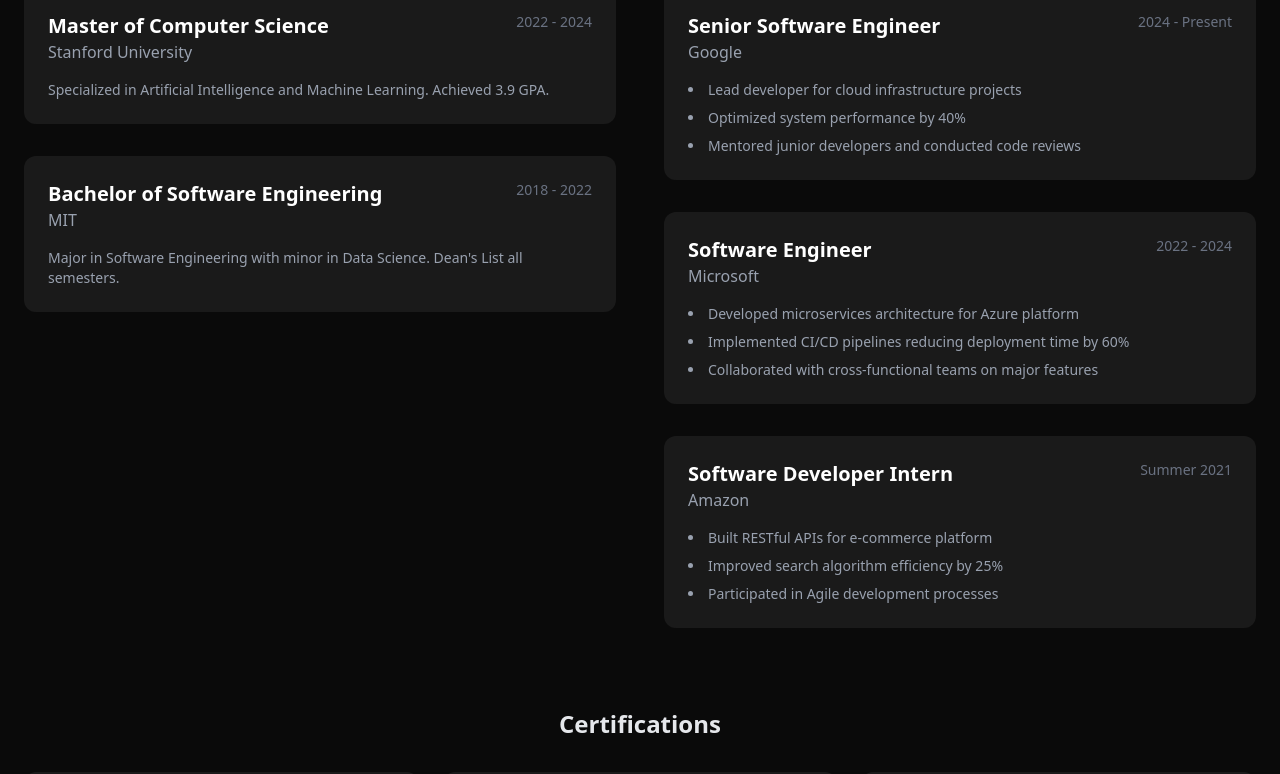
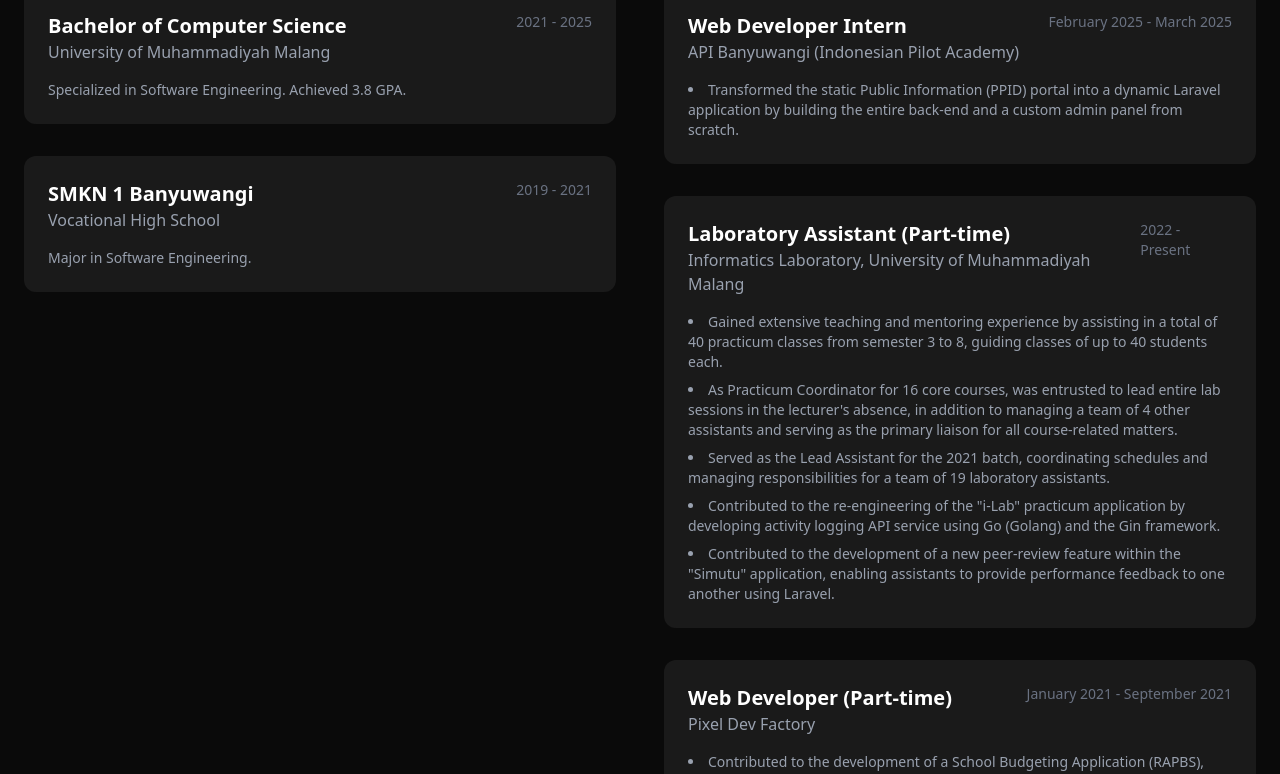
Before and after one commit to Zzathy/react-portfolio-ts, a React (Vite) app: page / in a window 1280 px wide. Shown: the part 1060-1834 px from the top of the page. Built offline with nearby package versions, Linux system fonts and the light colour scheme.

Commit message:
feat(resume): update education and experience section

```diff
--- a/src/App.tsx
+++ b/src/App.tsx
@@ -187,15 +187,16 @@
                 <div className="flex justify-between items-start">
                   <div>
                     <h4 className="text-xl font-semibold text-white">
-                      Master of Computer Science
+                      Bachelor of Computer Science
                     </h4>
-                    <p className="text-gray-400">Stanford University</p>
+                    <p className="text-gray-400">
+                      University of Muhammadiyah Malang
+                    </p>
                   </div>
-                  <span className="text-sm text-gray-500">2022 - 2024</span>
+                  <span className="text-sm text-gray-500">2021 - 2025</span>
                 </div>
                 <p className="text-gray-400 text-sm">
-                  Specialized in Artificial Intelligence and Machine Learning.
-                  Achieved 3.9 GPA.
+                  Specialized in Software Engineering. Achieved 3.8 GPA.
                 </p>
               </div>
 
@@ -203,15 +204,14 @@
                 <div className="flex justify-between items-start">
                   <div>
                     <h4 className="text-xl font-semibold text-white">
-                      Bachelor of Software Engineering
+                      SMKN 1 Banyuwangi
                     </h4>
-                    <p className="text-gray-400">MIT</p>
+                    <p className="text-gray-400">Vocational High School</p>
                   </div>
-                  <span className="text-sm text-gray-500">2018 - 2022</span>
+                  <span className="text-sm text-gray-500">2019 - 2021</span>
                 </div>
                 <p className="text-gray-400 text-sm">
-                  Major in Software Engineering with minor in Data Science.
-                  Dean's List all semesters.
+                  Major in Software Engineering.
                 </p>
               </div>
             </div>
@@ -226,38 +226,21 @@
                 <div className="flex justify-between items-start">
                   <div>
                     <h4 className="text-xl font-semibold text-white">
-                      Senior Software Engineer
+                      Web Developer Intern
                     </h4>
-                    <p className="text-gray-400">Google</p>
+                    <p className="text-gray-400">
+                      API Banyuwangi (Indonesian Pilot Academy)
+                    </p>
                   </div>
-                  <span className="text-sm text-gray-500">2024 - Present</span>
-                </div>
-                <ul className="text-gray-400 text-sm list-disc list-inside space-y-2">
-                  <li>Lead developer for cloud infrastructure projects</li>
-                  <li>Optimized system performance by 40%</li>
-                  <li>Mentored junior developers and conducted code reviews</li>
-                </ul>
-              </div>
-
-              <div className="bg-[#1a1a1a] p-6 rounded-xl space-y-4">
-                <div className="flex justify-between items-start">
-                  <div>
-                    <h4 className="text-xl font-semibold text-white">
-                      Software Engineer
-                    </h4>
-                    <p className="text-gray-400">Microsoft</p>
-                  </div>
-                  <span className="text-sm text-gray-500">2022 - 2024</span>
+                  <span className="text-sm text-gray-500">
+                    February 2025 - March 2025
+                  </span>
                 </div>
                 <ul className="text-gray-400 text-sm list-disc list-inside space-y-2">
                   <li>
-                    Developed microservices architecture for Azure platform
-                  </li>
-                  <li>
-                    Implemented CI/CD pipelines reducing deployment time by 60%
-                  </li>
-                  <li>
-                    Collaborated with cross-functional teams on major features
+                    Transformed the static Public Information (PPID) portal into
+                    a dynamic Laravel application by building the entire
+                    back-end and a custom admin panel from scratch.
                   </li>
                 </ul>
               </div>
@@ -266,22 +249,75 @@
                 <div className="flex justify-between items-start">
                   <div>
                     <h4 className="text-xl font-semibold text-white">
-                      Software Developer Intern
+                      Laboratory Assistant (Part-time)
                     </h4>
-                    <p className="text-gray-400">Amazon</p>
+                    <p className="text-gray-400">
+                      Informatics Laboratory, University of Muhammadiyah Malang
+                    </p>
                   </div>
-                  <span className="text-sm text-gray-500">Summer 2021</span>
+                  <span className="text-sm text-gray-500">2022 - Present</span>
                 </div>
                 <ul className="text-gray-400 text-sm list-disc list-inside space-y-2">
-                  <li>Built RESTful APIs for e-commerce platform</li>
-                  <li>Improved search algorithm efficiency by 25%</li>
-                  <li>Participated in Agile development processes</li>
+                  <li>
+                    Gained extensive teaching and mentoring experience by
+                    assisting in a total of 40 practicum classes from semester 3
+                    to 8, guiding classes of up to 40 students each.
+                  </li>
+                  <li>
+                    As Practicum Coordinator for 16 core courses, was entrusted
+                    to lead entire lab sessions in the lecturer's absence, in
+                    addition to managing a team of 4 other assistants and
+                    serving as the primary liaison for all course-related
+                    matters.
+                  </li>
+                  <li>
+                    Served as the Lead Assistant for the 2021 batch,
+                    coordinating schedules and managing responsibilities for a
+                    team of 19 laboratory assistants.
+                  </li>
+                  <li>
+                    Contributed to the re-engineering of the "i-Lab" practicum
+                    application by developing activity logging API service using
+                    Go (Golang) and the Gin framework.
+                  </li>
+                  <li>
+                    Contributed to the development of a new peer-review feature
+                    within the "Simutu" application, enabling assistants to
+                    provide performance feedback to one another using Laravel.
+                  </li>
+                </ul>
+              </div>
+
+              <div className="bg-[#1a1a1a] p-6 rounded-xl space-y-4">
+                <div className="flex justify-between items-start">
+                  <div>
+                    <h4 className="text-xl font-semibold text-white">
+                      Web Developer (Part-time)
+                    </h4>
+                    <p className="text-gray-400">Pixel Dev Factory</p>
+                  </div>
+                  <span className="text-sm text-gray-500">
+                    January 2021 - September 2021
+                  </span>
+                </div>
+                <ul className="text-gray-400 text-sm list-disc list-inside space-y-2">
+                  <li>
+                    Contributed to the development of a School Budgeting
+                    Application (RAPBS), implementing a full CRUD system in
+                    Laravel for student data with Excel import/export
+                    functionality.
+                  </li>
+                  <li>
+                    Contributed to the development of an e-commerce web
+                    application for SMEs (Small and Medium-sized Enterprises),
+                    with a focus on back-end development using Laravel.
+                  </li>
                 </ul>
               </div>
             </div>
 
             {/* Certifications */}
-            <div className="md:col-span-2 mt-8">
+            {/* <div className="md:col-span-2 mt-8">
               <h3 className="text-2xl font-semibold mb-8 text-center">
                 Certifications
               </h3>
@@ -318,7 +354,7 @@
                   </div>
                 </div>
               </div>
-            </div>
+            </div> */}
           </div>
         </div>
       </section>
```
